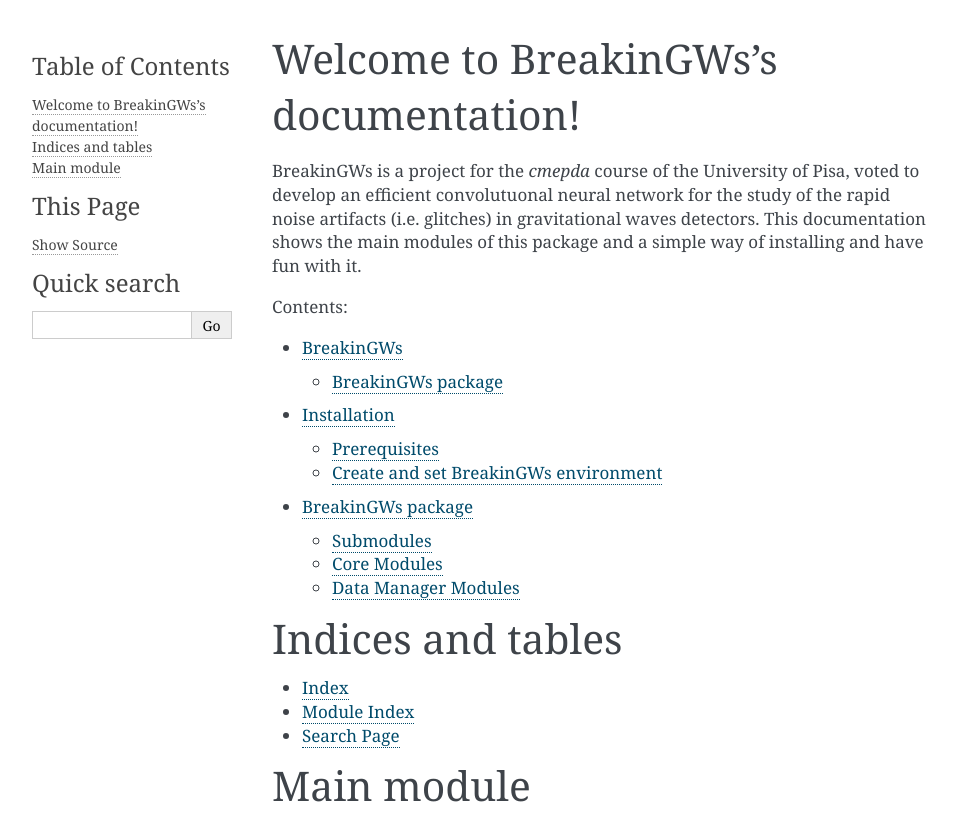
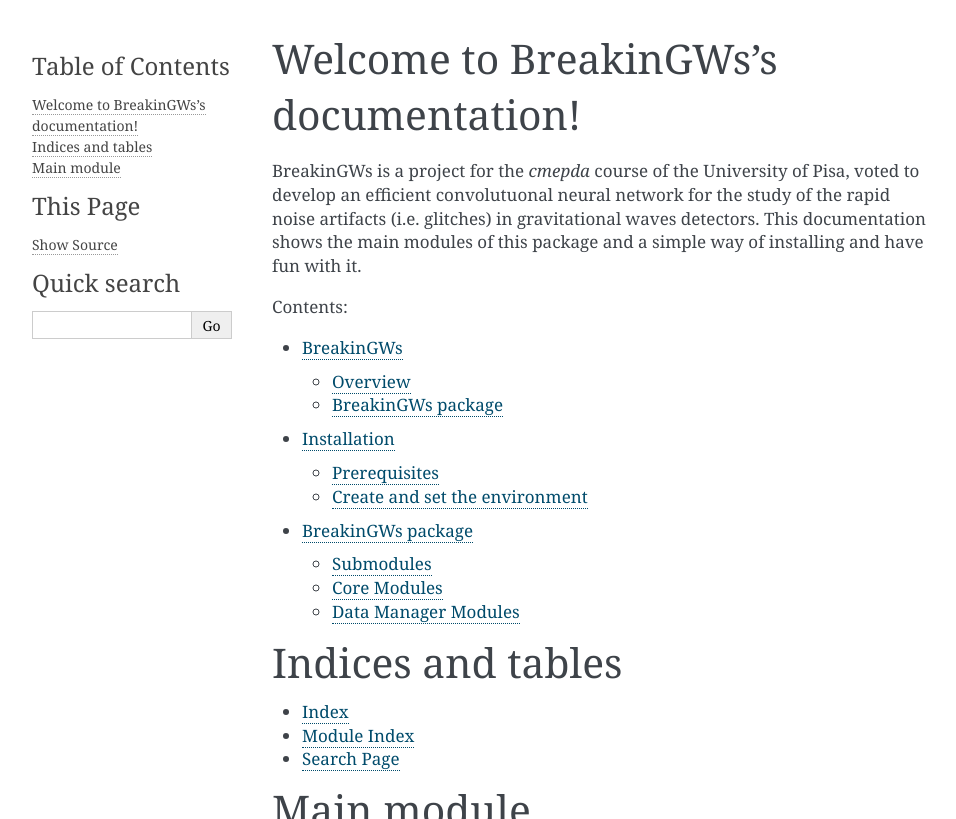
Before and after one commit to nunziosorrentino/breakingws, a Sphinx documentation site: the page built from docs/source/index.rst, in a window 1280 px wide, cut to the strip 0-819 px from the top of the page. Shown: the whole strip, without its empty margins (148-1104 px from the left). Built offline with Sphinx 7.4.7, drawn with Linux system fonts in a browser that asks for light colours.

Commit message:
Added overview in docs.

```diff
--- a/docs/source/installation.rst
+++ b/docs/source/installation.rst
@@ -19,5 +19,5 @@ provided by your GNU/Linux distribution), then check out your Python version thr
 Then verifies that it is Python3.6!
 
 
-Create and set BreakinGWs environment
--------------------------------------
+Create and set the environment
+------------------------------
--- a/docs/source/modules.rst
+++ b/docs/source/modules.rst
@@ -4,4 +4,5 @@
 .. toctree::
    :maxdepth: 4
 
+   overview
    breakingws
--- /dev/null
+++ b/docs/source/overview.rst
@@ -0,0 +1,4 @@
+.. _overview:
+
+Overview
+========
```
